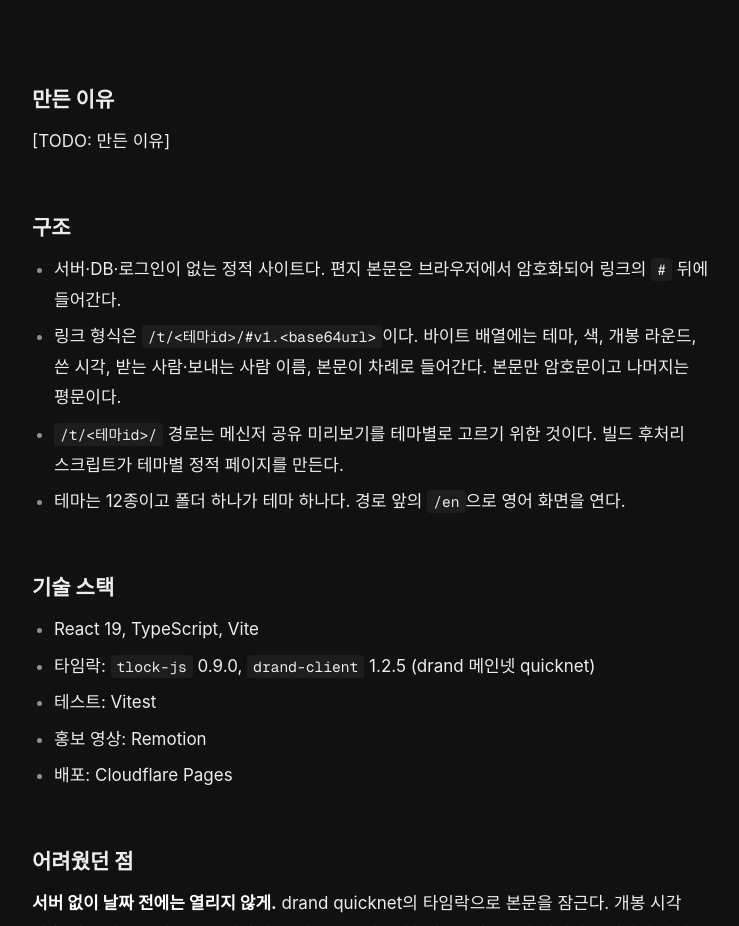
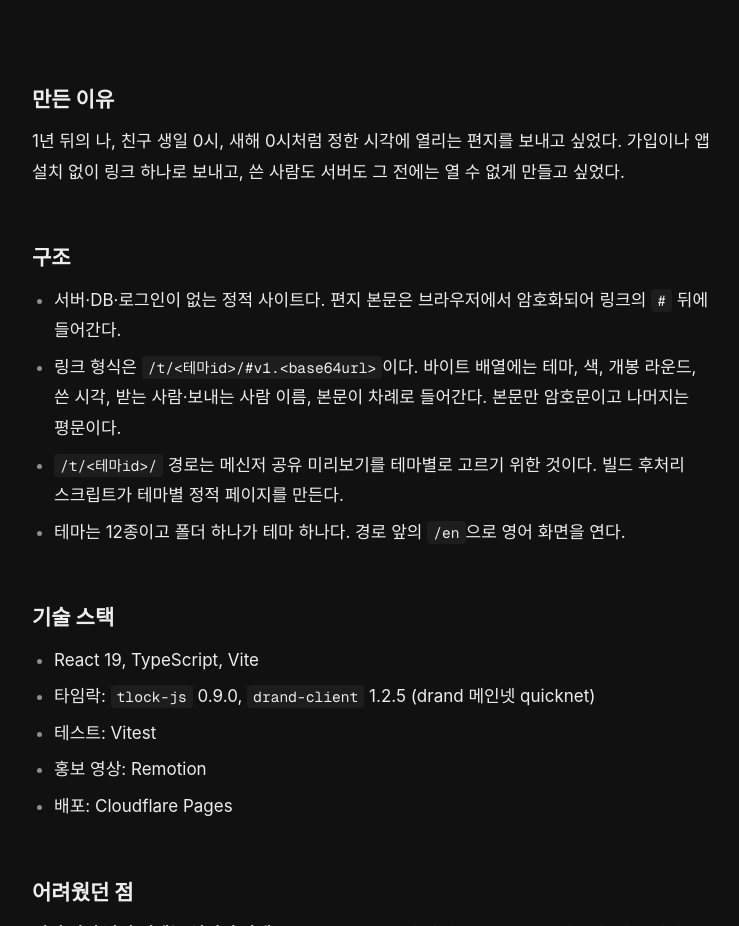
Before and after one commit to yj9404/0jin, an Astro site: page /projects/tell-you-later in a window 1280 px wide. Shown: the part 905-1831 px from the top of the page, without its empty margins (48-787 px from the left). Built offline with nearby package versions, Linux system fonts and the light colour scheme; Astro itself is replaced by a stand-in of ours; a web font is replaced by a local one.

Commit message:
docs: 상세 페이지 만든 이유 6건 작성
Co-Authored-By: Claude Opus 5.5 <noreply@anthropic.com>

```diff
--- a/src/content/projects/fomobot.mdx
+++ b/src/content/projects/fomobot.mdx
@@ -1,6 +1,6 @@
 ## 만든 이유
 
-[TODO: 만든 이유]
+급등한 종목을 보며 "그때 샀어야 했는데" 하는 후회를 숫자로 확인해 보고 싶었다. 실제로 얼마나 올랐는지, 그때 샀다면 지금 얼마였는지를 보여 주되, 투자 조언이 아니라 지나간 기록만 다루기로 했다.
 
 ## 구조
 
--- a/src/content/projects/home-tender.mdx
+++ b/src/content/projects/home-tender.mdx
@@ -1,6 +1,6 @@
 ## 만든 이유
 
-[TODO: 만든 이유]
+홈파티에서 손님의 칵테일 주문을 일일이 말로 받고, 재료가 떨어진 메뉴를 따로 안내하는 일을 줄이고 싶었다. 손님은 링크로 메뉴를 보고 직접 주문하고, 재료가 떨어진 칵테일은 메뉴에서 자동으로 빠지게 만들었다.
 
 ## 구조
 
--- a/src/content/projects/quiz.mdx
+++ b/src/content/projects/quiz.mdx
@@ -1,6 +1,6 @@
 ## 만든 이유
 
-[TODO: 만든 이유]
+가족 모임에서 다 같이 풀 퀴즈를 TV와 각자의 휴대폰으로 진행하려고 만들었다. 처음에는 노트북 한 대에서 서버를 켜는 방식이었고, 지금은 Cloudflare 위에서 한 퀴즈에 400명까지 참가할 수 있게 바꿨다.
 
 ## 구조
 
--- a/src/content/projects/recall-check.mdx
+++ b/src/content/projects/recall-check.mdx
@@ -1,6 +1,6 @@
 ## 만든 이유
 
-[TODO: 만든 이유]
+회수·판매중지 정보는 식품안전나라, 소비자24 등 기관마다 흩어져 있다. 갖고 있는 제품이 리콜 대상인지 한곳에서, 바코드로도 바로 확인할 수 있게 하려고 만들었다.
 
 ## 구조
 
--- a/src/content/projects/salary-check.mdx
+++ b/src/content/projects/salary-check.mdx
@@ -1,6 +1,6 @@
 ## 만든 이유
 
-[TODO: 만든 이유]
+국민연금 가입 사업장 데이터는 매달 공개되지만 그대로는 읽기 어렵다. 이 데이터를 회사별 추정 연봉과 입퇴사 흐름으로 풀어, 궁금한 회사의 연봉과 퇴사율을 쉽게 찾아볼 수 있게 하려고 만들었다.
 
 ## 구조
 
--- a/src/content/projects/tell-you-later.mdx
+++ b/src/content/projects/tell-you-later.mdx
@@ -1,6 +1,6 @@
 ## 만든 이유
 
-[TODO: 만든 이유]
+1년 뒤의 나, 친구 생일 0시, 새해 0시처럼 정한 시각에 열리는 편지를 보내고 싶었다. 가입이나 앱 설치 없이 링크 하나로 보내고, 쓴 사람도 서버도 그 전에는 열 수 없게 만들고 싶었다.
 
 ## 구조
 
```
